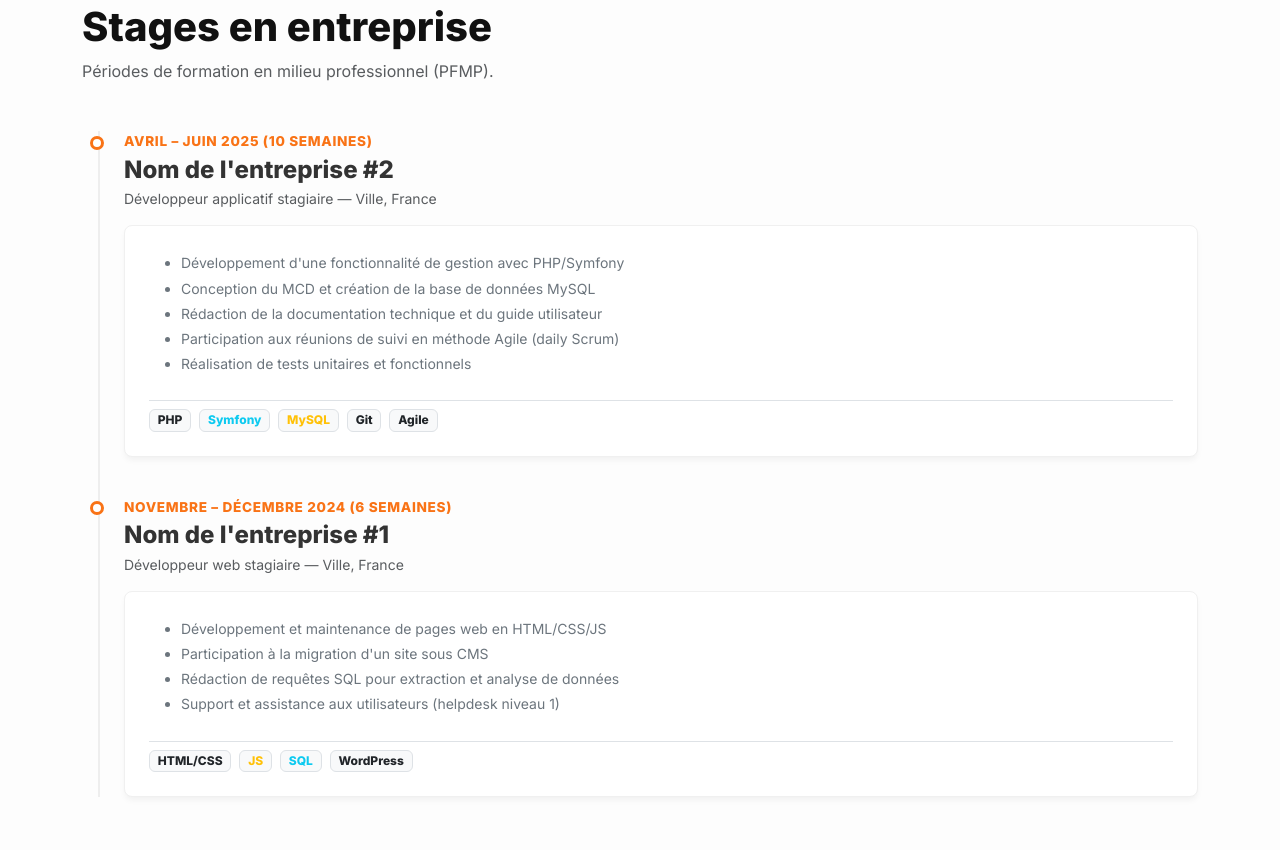
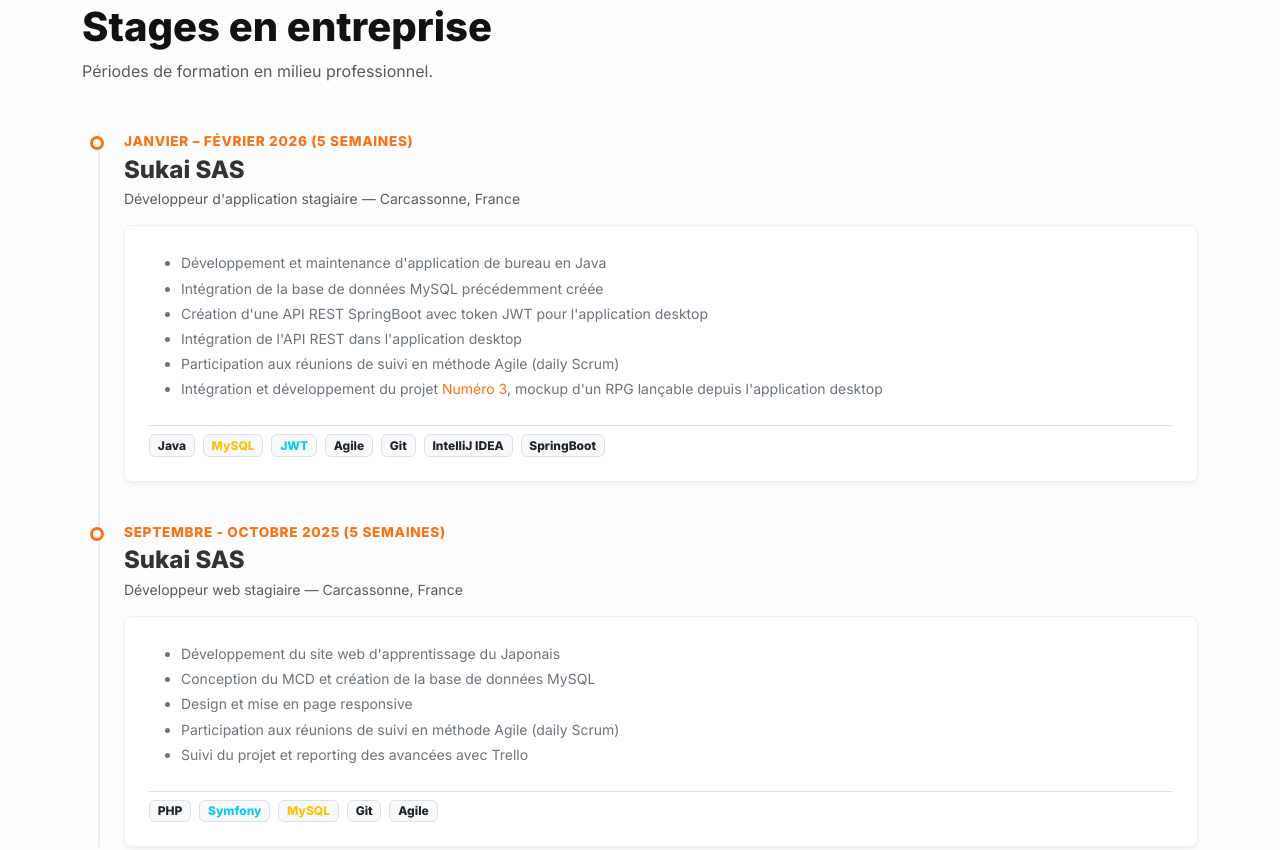
Before and after one commit to Tenbatsu11/portfolio-Matrice, a plain HTML site: page index.html in a window 1280 px wide. Shown: the part 3692-4542 px from the top of the page. Drawn offline with nearby package versions, Linux system fonts and the light colour scheme.

Commit message:
modified: info

```diff
--- a/index.html
+++ b/index.html
@@ -623,25 +623,54 @@
     <div class="container">
       <div class="section-label">05 — Expérience</div>
       <h2 class="section-title">Stages en entreprise</h2>
-      <p class="text-muted mb-5">Périodes de formation en milieu professionnel (PFMP).</p>
+      <p class="text-muted mb-5">Périodes de formation en milieu professionnel.</p>
 
       <div class="timeline mt-4">
+
 
         <!-- Stage 2 -->
         <div class="timeline-item">
           <div class="mb-1 text-orange fw-bold"
-            style="font-size: 0.85rem; letter-spacing: 0.05em; text-transform: uppercase;">Avril – Juin 2025 (10
-            semaines)</div>
-          <h4 class="fw-bold mb-1">Nom de l'entreprise #2</h4>
-          <div class="text-muted small mb-3">Développeur applicatif stagiaire — Ville, France</div>
+            style="font-size: 0.85rem; letter-spacing: 0.05em; text-transform: uppercase;">Janvier – Février 2026 (5 semaines)</div>
+          <h4 class="fw-bold mb-1">Sukai SAS</h4>
+          <div class="text-muted small mb-3">Développeur d'application stagiaire — Carcassonne, France</div>
 
           <div class="custom-card p-4">
             <ul class="text-secondary small mb-4" style="line-height:1.8;">
-              <li>Développement d'une fonctionnalité de gestion avec PHP/Symfony</li>
+              <li>Développement et maintenance d'application de bureau en Java</li>
+              <li>Intégration de la base de données MySQL précédemment créée</li>
+              <li>Création d'une API REST SpringBoot avec token JWT pour l'application desktop</li>
+              <li>Intégration de l'API REST dans l'application desktop</li>
+              <li>Participation aux réunions de suivi en méthode Agile (daily Scrum)</li>
+              <li>Intégration et développement du projet <a href="#project3" class="text-decoration-none text-orange">Numéro 3</a>, mockup d'un RPG lançable depuis l'application desktop</li>
+
+            </ul>
+            <div class="d-flex flex-wrap gap-2 pt-2 border-top">
+              <span class="badge bg-light border text-dark">Java</span>
+              <span class="badge bg-light border text-warning">MySQL</span>
+              <span class="badge bg-light border text-info">JWT</span>
+              <span class="badge bg-light border text-dark">Agile</span>
+              <span class="badge bg-light border text-dark">Git</span>
+              <span class="badge bg-light border text-dark">IntelliJ IDEA</span>
+              <span class="badge bg-light border text-dark">SpringBoot</span>
+            </div>
+          </div>
+        </div>
+
+        <!-- Stage 1 -->
+        <div class="timeline-item">
+          <div class="mb-1 text-orange fw-bold"
+            style="font-size: 0.85rem; letter-spacing: 0.05em; text-transform: uppercase;">Septembre - Octobre 2025 (5 semaines)</div>
+          <h4 class="fw-bold mb-1">Sukai SAS</h4>
+          <div class="text-muted small mb-3">Développeur web stagiaire — Carcassonne, France</div>
+
+          <div class="custom-card p-4">
+            <ul class="text-secondary small mb-4" style="line-height:1.8;">
+              <li>Développement du site web d'apprentissage du Japonais</li>
               <li>Conception du MCD et création de la base de données MySQL</li>
-              <li>Rédaction de la documentation technique et du guide utilisateur</li>
+              <li>Design et mise en page responsive</li>
               <li>Participation aux réunions de suivi en méthode Agile (daily Scrum)</li>
-              <li>Réalisation de tests unitaires et fonctionnels</li>
+              <li>Suivi du projet et reporting des avancées avec Trello</li>
             </ul>
             <div class="d-flex flex-wrap gap-2 pt-2 border-top">
               <span class="badge bg-light border text-dark">PHP</span>
@@ -649,30 +678,6 @@
               <span class="badge bg-light border text-warning">MySQL</span>
               <span class="badge bg-light border text-dark">Git</span>
               <span class="badge bg-light border text-dark">Agile</span>
-            </div>
-          </div>
-        </div>
-
-        <!-- Stage 1 -->
-        <div class="timeline-item">
-          <div class="mb-1 text-orange fw-bold"
-            style="font-size: 0.85rem; letter-spacing: 0.05em; text-transform: uppercase;">Novembre – Décembre 2024 (6
-            semaines)</div>
-          <h4 class="fw-bold mb-1">Nom de l'entreprise #1</h4>
-          <div class="text-muted small mb-3">Développeur web stagiaire — Ville, France</div>
-
-          <div class="custom-card p-4">
-            <ul class="text-secondary small mb-4" style="line-height:1.8;">
-              <li>Développement et maintenance de pages web en HTML/CSS/JS</li>
-              <li>Participation à la migration d'un site sous CMS</li>
-              <li>Rédaction de requêtes SQL pour extraction et analyse de données</li>
-              <li>Support et assistance aux utilisateurs (helpdesk niveau 1)</li>
-            </ul>
-            <div class="d-flex flex-wrap gap-2 pt-2 border-top">
-              <span class="badge bg-light border text-dark">HTML/CSS</span>
-              <span class="badge bg-light border text-warning">JS</span>
-              <span class="badge bg-light border text-info">SQL</span>
-              <span class="badge bg-light border text-dark">WordPress</span>
             </div>
           </div>
         </div>
@@ -730,9 +735,9 @@
               </a>
             </li>
             <li>
-              <a href="https://github.com/pseudo"
+              <a href="https://github.com/Tenbatsu11"
                 class="text-decoration-none text-white d-flex align-items-center gap-3 p-3 border border-secondary rounded hover-bg-dark">
-                <span class="fs-5 text-orange">⌥</span> github.com/pseudo
+                <span class="fs-5 text-orange">⌥</span> github.com/Tenbatsu11
               </a>
             </li>
             <li>
```
